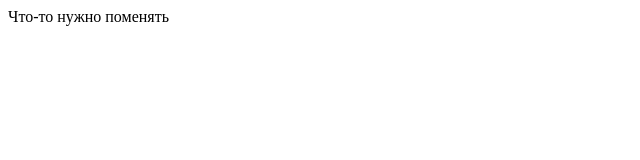
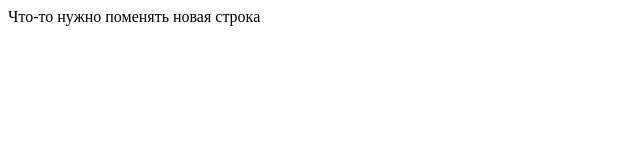
Before and after one commit to SinnerWeb/Netology-GIT, a plain HTML site: page index.html in a window 1280 px wide. Shown: the whole page, without its empty margins (0-640 px from the left). Drawn offline with Linux system fonts and the light colour scheme.

```diff
--- a/index.html
+++ b/index.html
@@ -12,6 +12,6 @@
     <title>Document</title>
   </head>
   <body>
-    Что-то нужно поменять
+    Что-то нужно поменять новая строка
   </body>
 </html>
```
Also changed, not shown: 1 other file.
